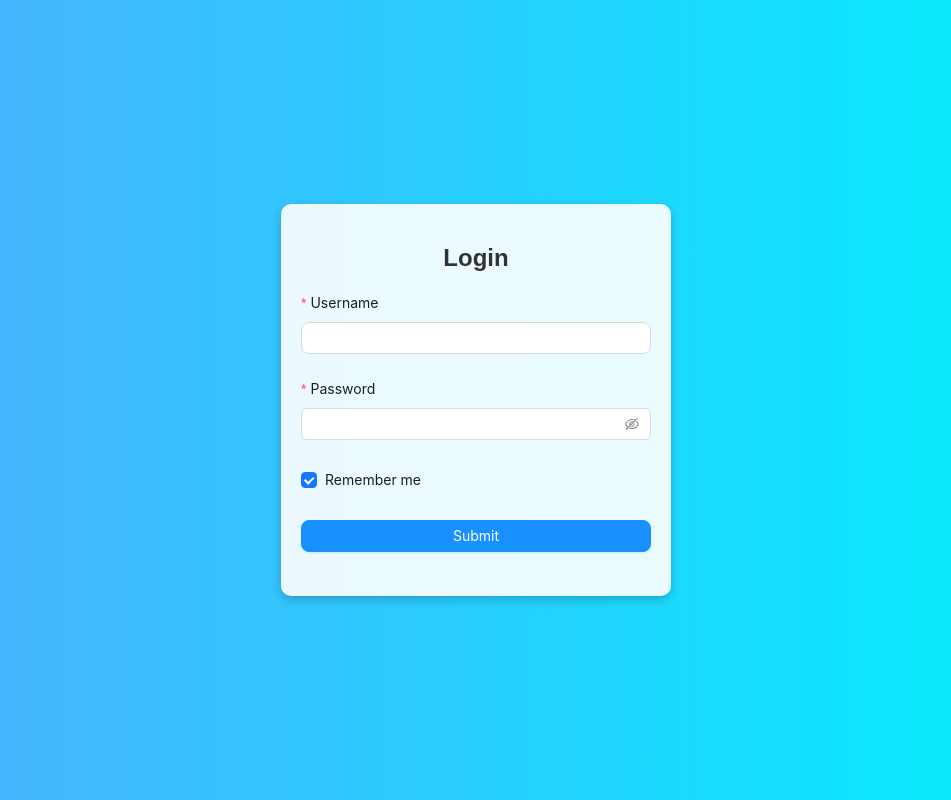
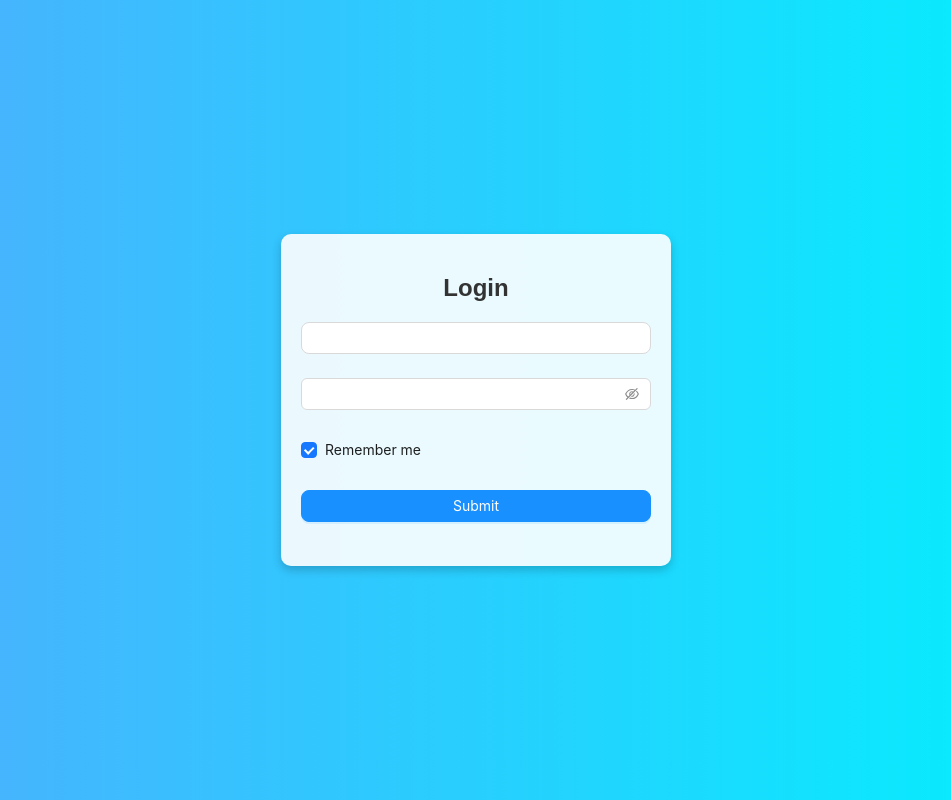
Before and after one commit to suni2991/QRscannEN, a React (Create React App) app in the folder client/: page / in a window 1280 px wide. Shown: the whole page, without its empty margins (164-1115 px from the left). Built offline with nearby package versions, Linux system fonts and the light colour scheme.

Commit message:
Login screen

```diff
--- a/client/src/pages/Home.js
+++ b/client/src/pages/Home.js
@@ -49,7 +49,7 @@ const Home = () => {
           autoComplete="off"
         >
           <Form.Item
-            label="Username"
+
             name="username"
             rules={[
               { required: true, message: "Please input your username!" },
@@ -59,7 +59,7 @@ const Home = () => {
           </Form.Item>
 
           <Form.Item
-            label="Password"
+
             name="password"
             rules={[
               { required: true, message: "Please input your password!" },
```
